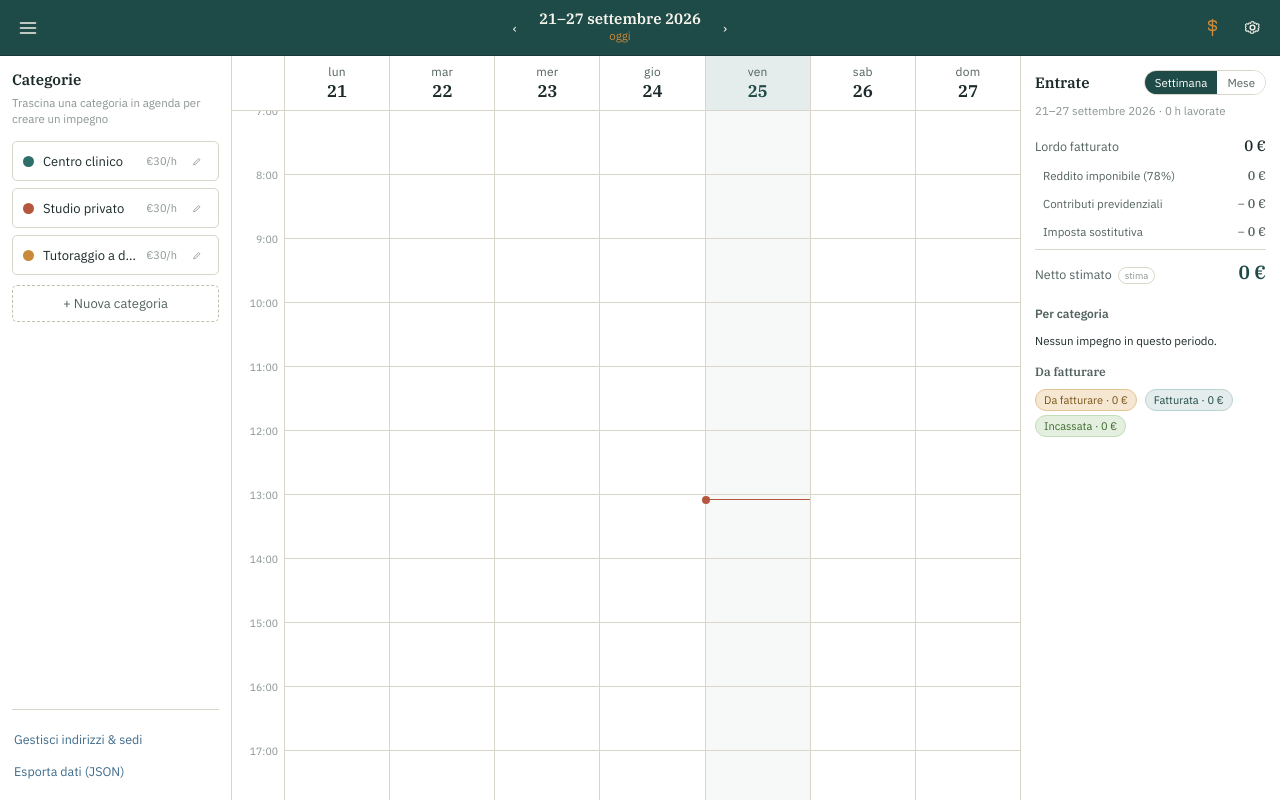
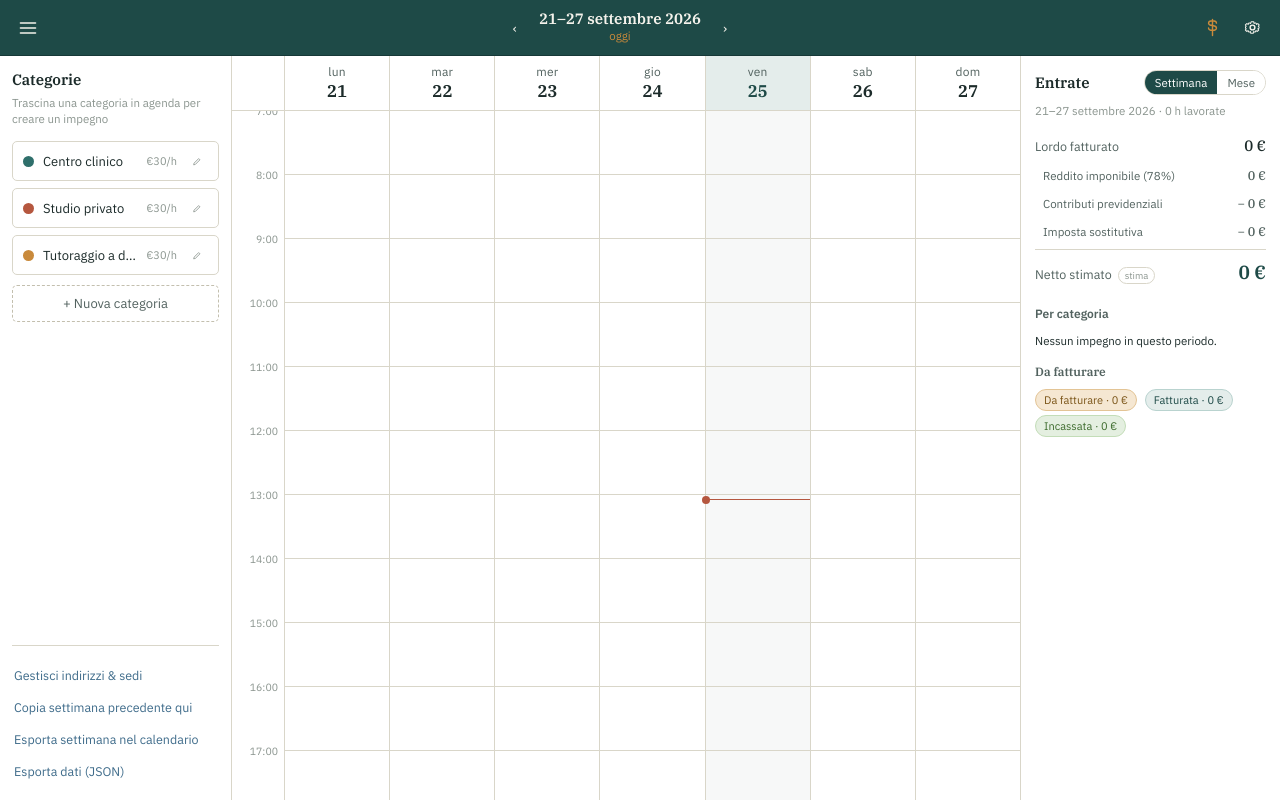
Before and after one commit to rcarloni93/agenda-federica, a plain HTML site: page index.html in a window 1280 px wide. Drawn offline with Linux system fonts and the light colour scheme.

Commit message:
Aggiunge i bottoni per copiare la settimana precedente ed esportare nel calendario

```diff
--- a/index.html
+++ b/index.html
@@ -58,6 +58,8 @@
 
       <div class="sidebar-foot">
         <button id="manageLocationsBtn" class="link-btn-block">Gestisci indirizzi &amp; sedi</button>
+        <button id="copyPrevWeekBtn" class="link-btn-block">Copia settimana precedente qui</button>
+        <button id="exportICSBtn" class="link-btn-block">Esporta settimana nel calendario</button>
         <button id="exportBtn" class="link-btn-block">Esporta dati (JSON)</button>
       </div>
     </aside>
```
